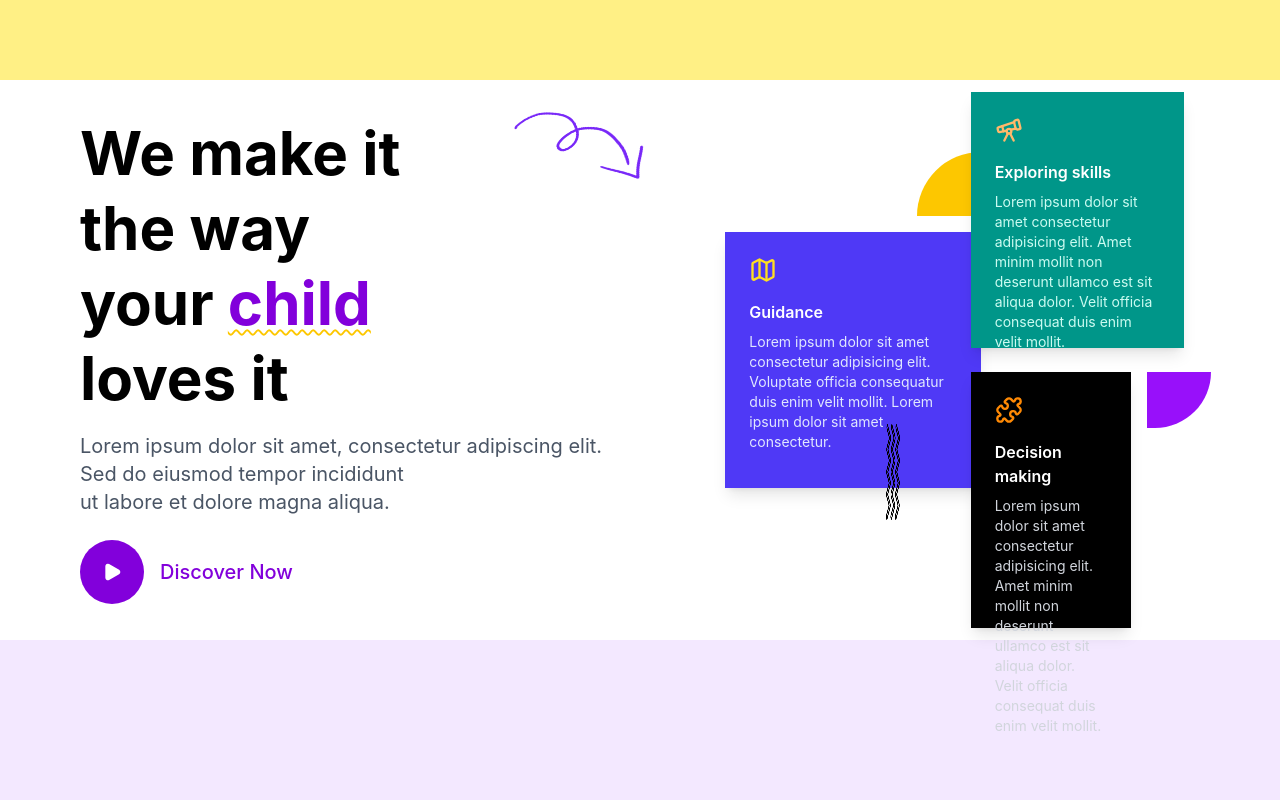
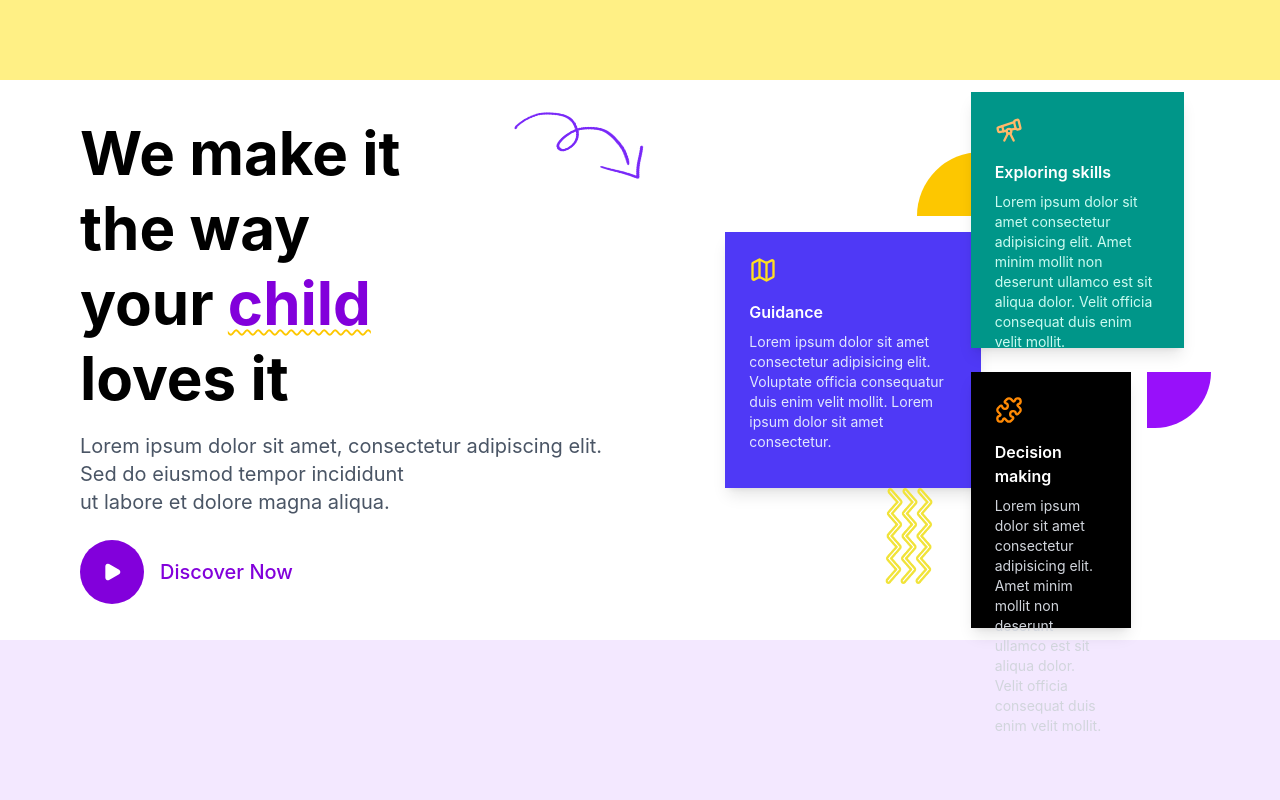
Before and after one commit to aaananddd/yellow-fish, a React (Vite) app: page / in a window 1280 px wide. Shown: the top 800 px of the page. Built offline with nearby package versions, Linux system fonts and the light colour scheme.

Commit message:
Home page 1 completed.

```diff
--- a/src/components/home1/index.jsx
+++ b/src/components/home1/index.jsx
@@ -60,11 +60,15 @@ const HomePage1 = () => {
                 </p>
 
                 {/* Decorative waves */}
-                <div className="absolute -bottom-8 left-6 flex flex-col gap-1">
+                <div className="absolute -bottom-24 left-6 flex flex-col gap-1">
                   <img
                     src={WavyLines}
                     alt="wavy lines"
-                    className="inline-block w-12 h-24 ml-30 "
+                    className="inline-block w-40 h-24 ml-20  "
+                    style={{
+                      filter:
+                        "brightness(0) saturate(100%) invert(80%) sepia(60%) saturate(500%) hue-rotate(5deg)",
+                    }}
                   />
                 </div>
 
```
